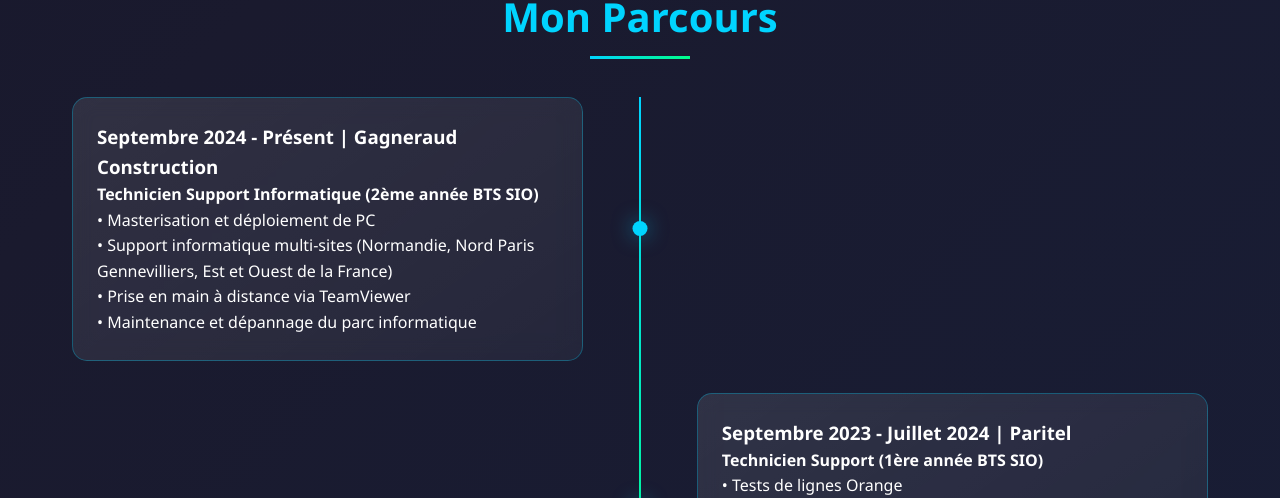
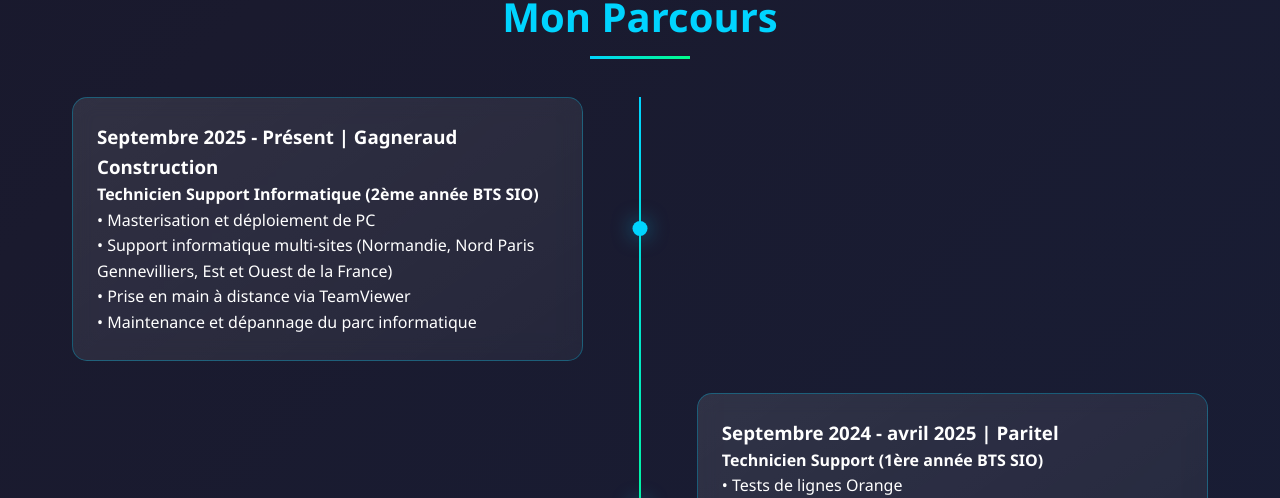
Before and after one commit to aboubcarkone-bot/portofolio, a plain HTML site: page index.html in a window 1280 px wide. Shown: the part 3740-4238 px from the top of the page. Drawn offline with Linux system fonts and the light colour scheme; animation ran at ten frames a second.

Commit message:
Update index.html

```diff
--- a/index.html
+++ b/index.html
@@ -629,7 +629,7 @@
         <div class="timeline">
             <div class="timeline-item">
                 <div class="timeline-content">
-                    <h3>Septembre 2024 - Présent | Gagneraud Construction</h3>
+                    <h3>Septembre 2025 - Présent | Gagneraud Construction</h3>
                     <p><strong>Technicien Support Informatique (2ème année BTS SIO)</strong></p>
                     <p>• Masterisation et déploiement de PC<br>
                     • Support informatique multi-sites (Normandie, Nord Paris Gennevilliers, Est et Ouest de la France)<br>
@@ -640,7 +640,7 @@
             </div>
             <div class="timeline-item">
                 <div class="timeline-content">
-                    <h3>Septembre 2023 - Juillet 2024 | Paritel</h3>
+                    <h3>Septembre 2024 - avril 2025 | Paritel</h3>
                     <p><strong>Technicien Support (1ère année BTS SIO)</strong></p>
                     <p>• Tests de lignes Orange<br>
                     • Réparation d'alarmes via logiciel Power Manager<br>
```
